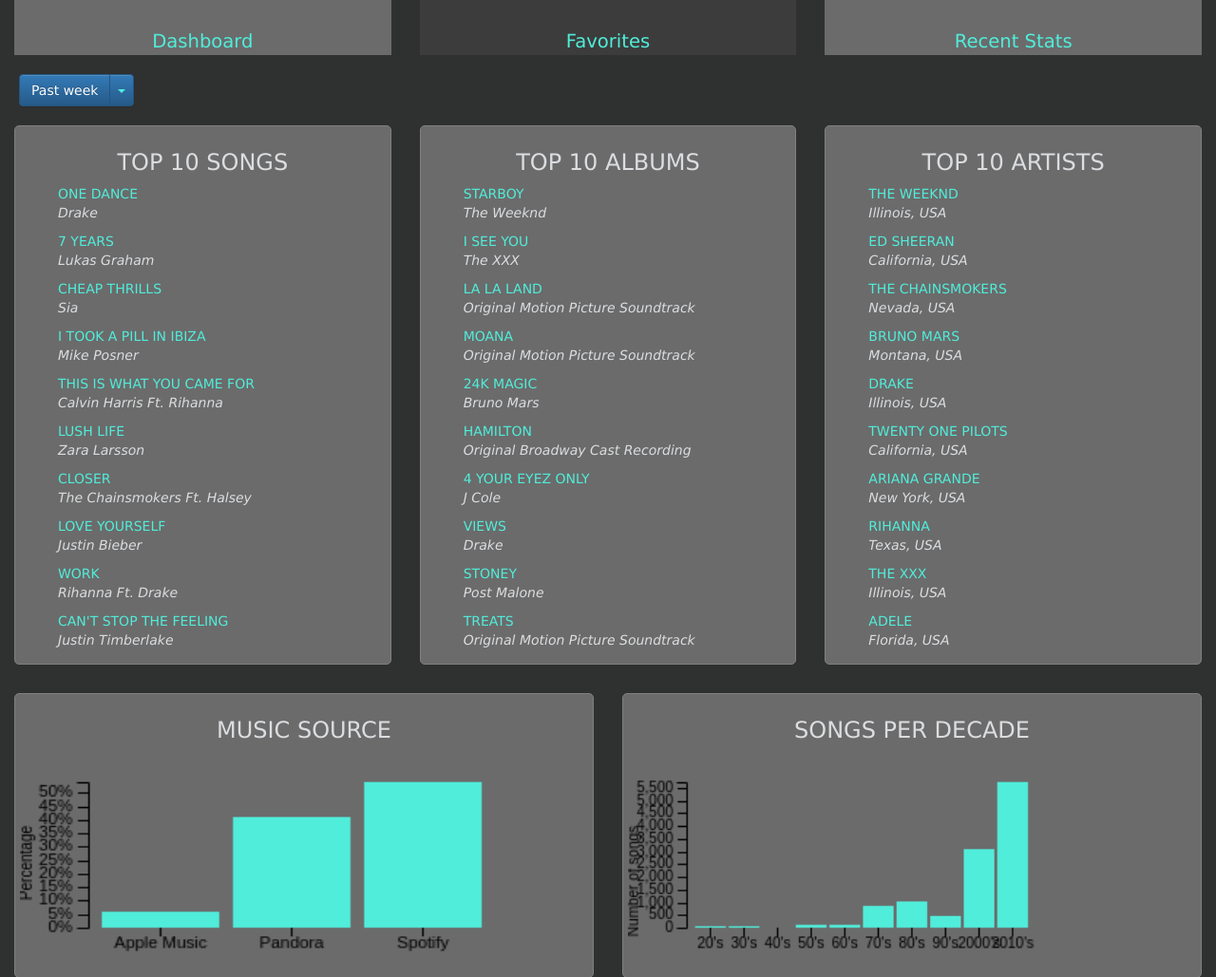
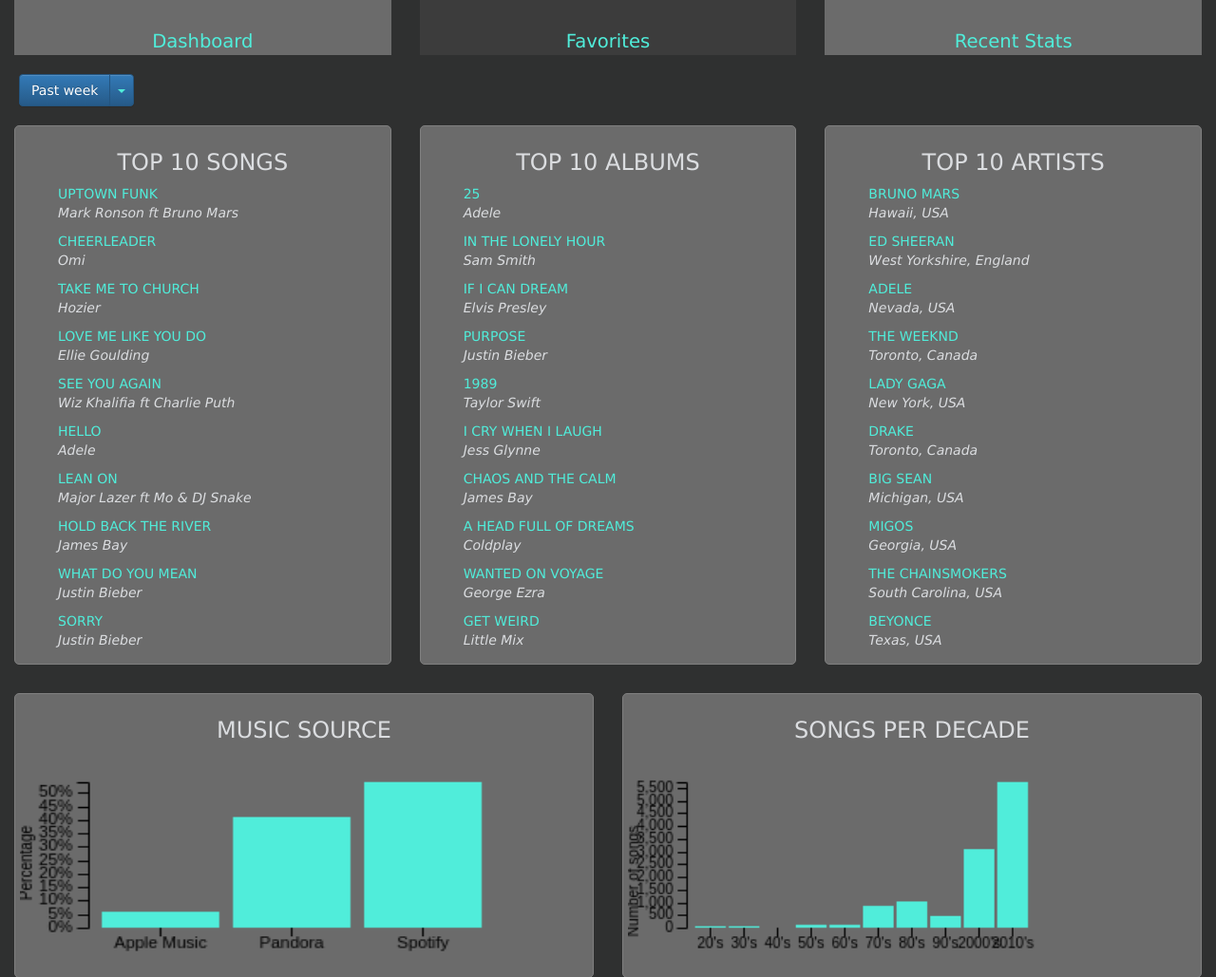
Before and after one commit to BrianMargolis/EECS-330-Project, a PHP site: page /favorites.php in a window 1280 px wide. Shown: the part 134-1163 px from the top of the page at 95% size. Run offline with PHP 8.4, Linux system fonts and the light colour scheme; some libraries are stand-ins or nearby versions.

Commit message:
top10s updated

```diff
--- a/php/favorites_content.php
+++ b/php/favorites_content.php
@@ -102,26 +102,26 @@ switch ($period) {
                 <div class="widget">
                     <h3 id="list_heading">TOP 10 SONGS</h3>
                     <ol>
-                        <li> ONE DANCE</li>
-                        <p>Drake</p>
-                        <li> 7 YEARS</li>
-                        <p>Lukas Graham</p>
-                        <li> CHEAP THRILLS</li>
-                        <p>Sia</p>
-                        <li> I TOOK A PILL IN IBIZA</li>
-                        <p>Mike Posner</p>
-                        <li> THIS IS WHAT YOU CAME FOR</li>
-                        <p>Calvin Harris Ft. Rihanna</p>
-                        <li> LUSH LIFE</li>
-                        <p>Zara Larsson</p>
-                        <li> CLOSER</li>
-                        <p>The Chainsmokers Ft. Halsey</p>
-                        <li> LOVE YOURSELF</li>
+                        <li>UPTOWN FUNK</li>
+                        <p>Mark Ronson ft Bruno Mars</p>
+                        <li>CHEERLEADER</li>
+                        <p>Omi</p>
+                        <li>TAKE ME TO CHURCH</li>
+                        <p>Hozier</p>
+                        <li>LOVE ME LIKE YOU DO</li>
+                        <p>Ellie Goulding</p>
+                        <li>SEE YOU AGAIN</li>
+                        <p>Wiz Khalifia ft Charlie Puth</p>
+                        <li>HELLO</li>
+                        <p>Adele</p>
+                        <li>LEAN ON</li>
+                        <p>Major Lazer ft Mo & DJ Snake</p>
+                        <li>HOLD BACK THE RIVER</li>
+                        <p>James Bay</p>
+                        <li>WHAT DO YOU MEAN</li>
                         <p>Justin Bieber</p>
-                        <li> WORK</li>
-                        <p>Rihanna Ft. Drake</p>
-                        <li> CAN'T STOP THE FEELING</li>
-                        <p>Justin Timberlake</p>
+                        <li>SORRY</li>
+                        <p>Justin Bieber</p>
                     </ol>
                 </div>
             </div>
@@ -129,26 +129,26 @@ switch ($period) {
                 <div class="widget">
                     <h3 id="list_heading">TOP 10 ALBUMS</h3>
                     <ol>
-                        <li> STARBOY</li>
-                        <p>The Weeknd</p>
-                        <li> I SEE YOU</li>
-                        <p>The XXX</p>
-                        <li> LA LA LAND</li>
-                        <p>Original Motion Picture Soundtrack</p>
-                        <li> MOANA</li>
-                        <p>Original Motion Picture Soundtrack</p>
-                        <li> 24K MAGIC</li>
-                        <p>Bruno Mars</p>
-                        <li> HAMILTON</li>
-                        <p>Original Broadway Cast Recording</p>
-                        <li> 4 YOUR EYEZ ONLY</li>
-                        <p>J Cole</p>
-                        <li> VIEWS</li>
-                        <p>Drake</p>
-                        <li> STONEY</li>
-                        <p>Post Malone</p>
-                        <li> TREATS</li>
-                        <p>Original Motion Picture Soundtrack</p>
+                        <li> 25</li>
+                        <p>Adele</p>
+                        <li>IN THE LONELY HOUR</li>
+                        <p>Sam Smith</p>
+                        <li>IF I CAN DREAM</li>
+                        <p>Elvis Presley</p>
+                        <li>PURPOSE</li>
+                        <p>Justin Bieber</p>
+                        <li>1989</li>
+                        <p>Taylor Swift</p>
+                        <li>I CRY WHEN I LAUGH</li>
+                        <p>Jess Glynne</p>
+                        <li>CHAOS AND THE CALM</li>
+                        <p>James Bay</p>
+                        <li>A HEAD FULL OF DREAMS</li>
+                        <p>Coldplay</p>
+                        <li>WANTED ON VOYAGE</li>
+                        <p>George Ezra</p>
+                        <li>GET WEIRD</li>
+                        <p>Little Mix</p>
                     </ol>
                 </div>
             </div>
@@ -156,26 +156,26 @@ switch ($period) {
                 <div class="widget">
                     <h3 id="list_heading">TOP 10 ARTISTS</h3>
                     <ol>
+                        <li> BRUNO MARS</li>
+                        <p> Hawaii, USA </p>
+                        <li> ED SHEERAN</li>
+                        <p> West Yorkshire, England </p>
+                        <li> ADELE</li>
+                        <p> Nevada, USA </p>
                         <li> THE WEEKND</li>
-                        <p> Illinois, USA </p>
-                        <li> ED SHEERAN</li>
-                        <p> California, USA </p>
+                        <p> Toronto, Canada </p>
+                        <li> LADY GAGA</li>
+                        <p> New York, USA </p>
+                        <li> DRAKE</li>
+                        <p> Toronto, Canada </p>
+                        <li> BIG SEAN</li>
+                        <p> Michigan, USA </p>
+                        <li> MIGOS</li>
+                        <p> Georgia, USA </p>
                         <li> THE CHAINSMOKERS</li>
-                        <p> Nevada, USA </p>
-                        <li> BRUNO MARS</li>
-                        <p> Montana, USA </p>
-                        <li> DRAKE</li>
-                        <p> Illinois, USA </p>
-                        <li> TWENTY ONE PILOTS</li>
-                        <p> California, USA </p>
-                        <li> ARIANA GRANDE</li>
-                        <p> New York, USA </p>
-                        <li> RIHANNA</li>
+                        <p> South Carolina, USA </p>
+                        <li> BEYONCE</li>
                         <p> Texas, USA </p>
-                        <li> THE XXX</li>
-                        <p> Illinois, USA </p>
-                        <li> ADELE</li>
-                        <p> Florida, USA </p>
                     </ol>
                 </div>
             </div>
@@ -189,26 +189,26 @@ switch ($period) {
                 <div class="widget">
                     <h3 id="list_heading">TOP 10 SONGS</h3>
                     <ol>
-                        <li> ONE DANCE</li>
-                        <p>Drake</p>
-                        <li> 7 YEARS</li>
-                        <p>Lukas Graham</p>
-                        <li> CHEAP THRILLS</li>
-                        <p>Sia</p>
-                        <li> I TOOK A PILL IN IBIZA</li>
-                        <p>Mike Posner</p>
-                        <li> THIS IS WHAT YOU CAME FOR</li>
-                        <p>Calvin Harris Ft. Rihanna</p>
-                        <li> LUSH LIFE</li>
-                        <p>Zara Larsson</p>
+                        <li> SHAPE OF YOU</li>
+                        <p>Ed Sheeran</p>
+                        <li> I DON'T WANNA LIVE FOREVER</li>
+                        <p>Zayn/Taylor Swift</p>
+                        <li> BAD AND BOUJEE</li>
+                        <p>Migos</p>
+                        <li> CHAINED TO THE RHYTHM</li>
+                        <p>Katy Perry</p>
                         <li> CLOSER</li>
-                        <p>The Chainsmokers Ft. Halsey</p>
-                        <li> LOVE YOURSELF</li>
-                        <p>Justin Bieber</p>
-                        <li> WORK</li>
-                        <p>Rihanna Ft. Drake</p>
-                        <li> CAN'T STOP THE FEELING</li>
-                        <p>Justin Timberlake</p>
+                        <p>Chainsmokers</p>
+                        <li> BAD THINGS</li>
+                        <p>Machine Gun Kelly</p>
+                        <li> THAT'S WHAT I LIKE</li>
+                        <p>Bruno Mars</p>
+                        <li> LOVE ON THE BRAIN</li>
+                        <p>Rihanna</p>
+                        <li> I FEEL IT COMING</li>
+                        <p>The Weeknd ft Daft Punk</p>
+                        <li> BOUNCE BACK</li>
+                        <p>Big Sean</p>
                     </ol>
                 </div>
             </div>
@@ -216,26 +216,26 @@ switch ($period) {
                 <div class="widget">
                     <h3 id="list_heading">TOP 10 ALBUMS</h3>
                     <ol>
-                        <li> STARBOY</li>
-                        <p>The Weeknd</p>
-                        <li> I SEE YOU</li>
-                        <p>The XXX</p>
-                        <li> LA LA LAND</li>
-                        <p>Original Motion Picture Soundtrack</p>
-                        <li> MOANA</li>
-                        <p>Original Motion Picture Soundtrack</p>
-                        <li> 24K MAGIC</li>
-                        <p>Bruno Mars</p>
-                        <li> HAMILTON</li>
-                        <p>Original Broadway Cast Recording</p>
-                        <li> 4 YOUR EYEZ ONLY</li>
-                        <p>J Cole</p>
-                        <li> VIEWS</li>
-                        <p>Drake</p>
-                        <li> STONEY</li>
-                        <p>Post Malone</p>
-                        <li> TREATS</li>
-                        <p>Original Motion Picture Soundtrack</p>
+                        <li> PROCESS</li>
+                        <p>Sampha</p>
+                        <li> MEMORIES ARE NOW</li>
+                        <p>Jesca Hoop</p>
+                        <li> GANG SIGNS & PRAYER</li>
+                        <p>Stormzy</p>
+                        <li> A SHADOW IN TIME</li>
+                        <p>Willian Basinski</p>
+                        <li> ELWAN</li>
+                        <p>Tinariwen</p>
+                        <li> DRUNK</li>
+                        <p>Thundercat</p>
+                        <li> NOT EVEN HAPPINESS</li>
+                        <p>Julie Byrne</p>
+                        <li> EMBERS</li>
+                        <p>Throwing Snow</p>
+                        <li> TY SEGALL</li>
+                        <p>Ty Segall</p>
+                        <li> FIN</li>
+                        <p>Syd</p>
                     </ol>
                 </div>
             </div>
@@ -243,26 +243,26 @@ switch ($period) {
                 <div class="widget">
                     <h3 id="list_heading">TOP 10 ARTISTS</h3>
                     <ol>
-                        <li> THE WEEKND</li>
+                        <li> MAGGIE ROGERS</li>
+                        <p> South Carolina, USA </p>
+                        <li> NONAME</li>
                         <p> Illinois, USA </p>
-                        <li> ED SHEERAN</li>
+                        <li> D.R.A.M.</li>
+                        <p> Virginia, USA </p>
+                        <li> BISHOP BRIGGS</li>
                         <p> California, USA </p>
-                        <li> THE CHAINSMOKERS</li>
-                        <p> Nevada, USA </p>
-                        <li> BRUNO MARS</li>
-                        <p> Montana, USA </p>
-                        <li> DRAKE</li>
-                        <p> Illinois, USA </p>
-                        <li> TWENTY ONE PILOTS</li>
+                        <li> MIDLAND</li>
+                        <p> Texas, USA </p>
+                        <li> ANIME</li>
                         <p> California, USA </p>
-                        <li> ARIANA GRANDE</li>
+                        <li> JAMES TW</li>
+                        <p> London, England </p>
+                        <li> KHALID</li>
+                        <p> California, USA </p>
+                        <li> ALLISON CRUTCHFIELD</li>
+                        <p> Florida, USA </p>
+                        <li> GRIZ</li>
                         <p> New York, USA </p>
-                        <li> RIHANNA</li>
-                        <p> Texas, USA </p>
-                        <li> THE XXX</li>
-                        <p> Illinois, USA </p>
-                        <li> ADELE</li>
-                        <p> Florida, USA </p>
                     </ol>
                 </div>
             </div>
```
